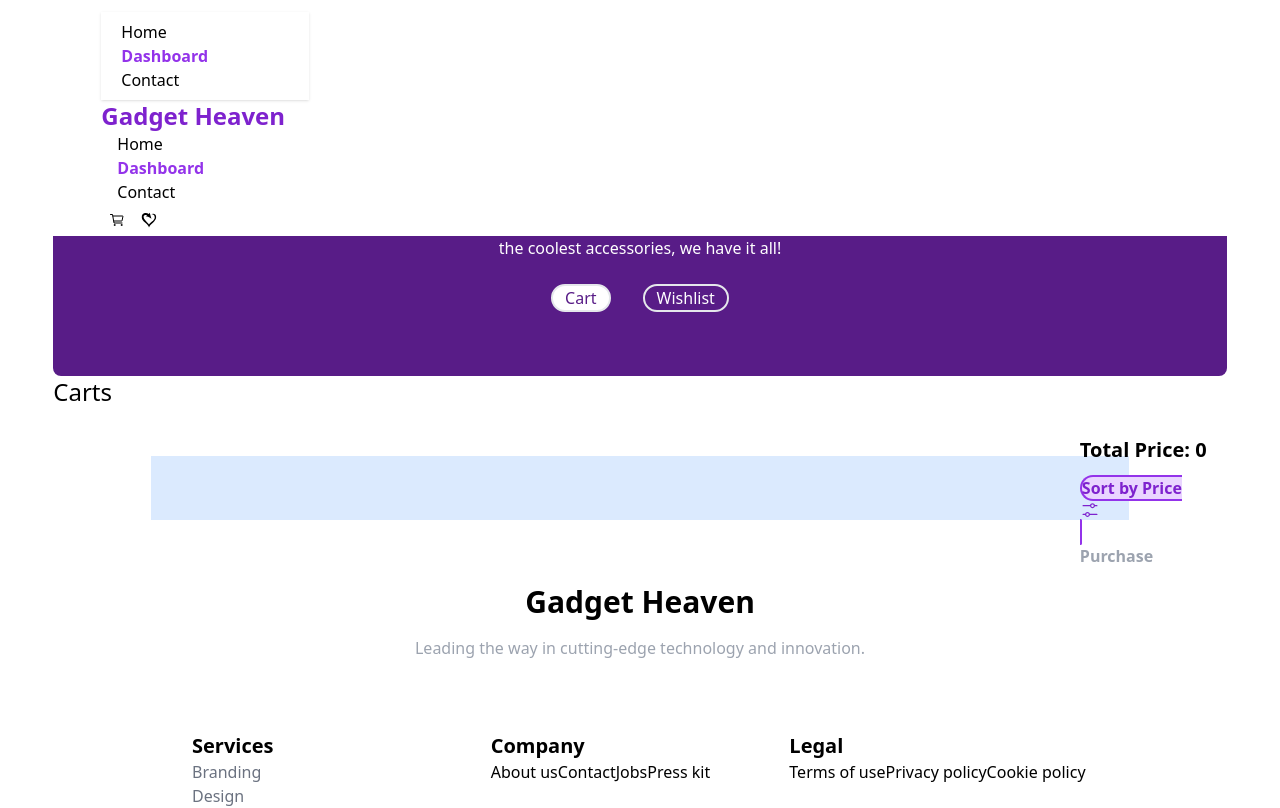
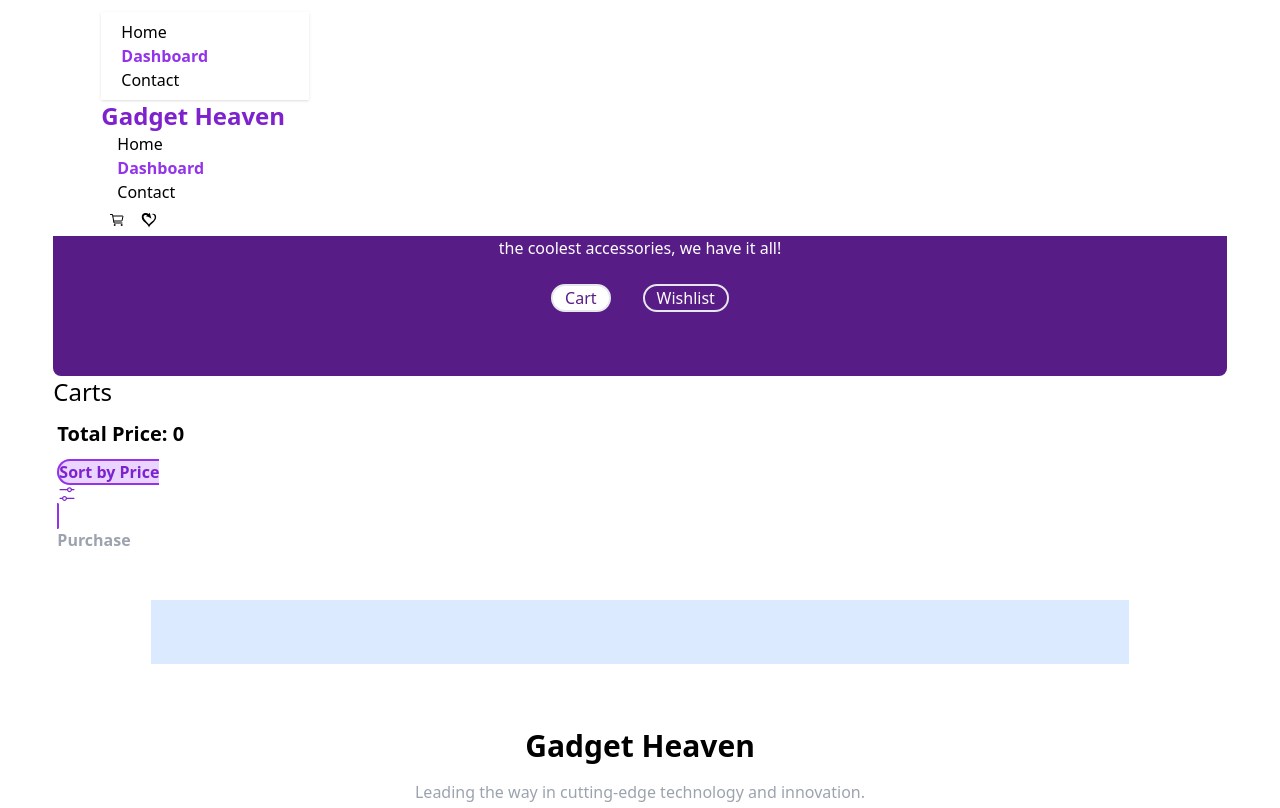
Before and after one commit to abu-tahir-sk/gadget-heaven, a React (Vite) app: page /dashboard/carts in a window 1280 px wide. Shown: the top 808 px of the page. Built offline with nearby package versions, Linux system fonts and the light colour scheme.

Commit message:
sort by price menu bar

```diff
--- a/src/components/CartsLists/CartsLists.jsx
+++ b/src/components/CartsLists/CartsLists.jsx
@@ -85,7 +85,7 @@ const CartsLists = () => {
       }
 
      </div>
-        <div className={`md:flex absolute top-12 right-4 ${opens ? "bg-purple-100 px-3 rounded-lg py-2" : 'hidden'}`}>
+        <div className={`md:flex absolute md:static top-12 right-4 ${opens ? "bg-purple-100 px-3 rounded-lg py-2" : 'hidden'}`}>
           <ul className="md:menu md:menu-horizontal px-1 gap-4 items-center ">
             <li>
               <h3 className="my-3 rounded-full font-bold text-xl">
```
